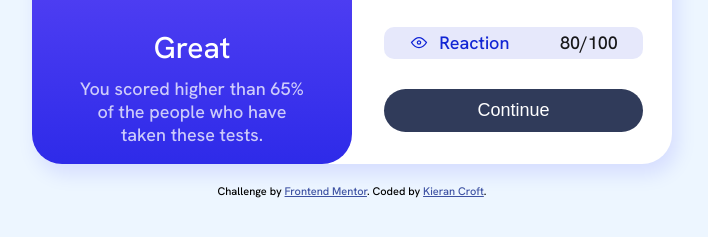
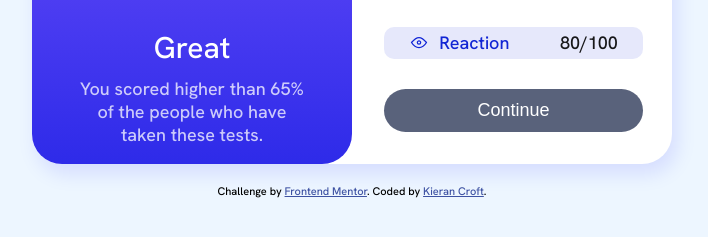
Before and after one commit to croftKie/FM---Results-Summary-Component, a plain HTML site: page index.html in a window 1280 px wide. In both pictures the pointer is over the button "Continue". Shown: the part 419-656 px from the top of the page, without its empty margins (288-996 px from the left). Drawn offline with Linux system fonts and the light colour scheme.

Commit message:
button telegraphing

```diff
--- a/style.css
+++ b/style.css
@@ -139,6 +139,14 @@ button {
     border-radius: 50px;
     height: 15%;
 }
+button:hover {
+    background-color: hsla(224, 30%, 27%,0.8);
+    cursor: pointer;
+}
+button:active {
+    background-color: hsl(224, 30%, 27%);
+    cursor: pointer;
+}
 
 @media screen and (max-width: 1400px) {
     .outer-container {
```
